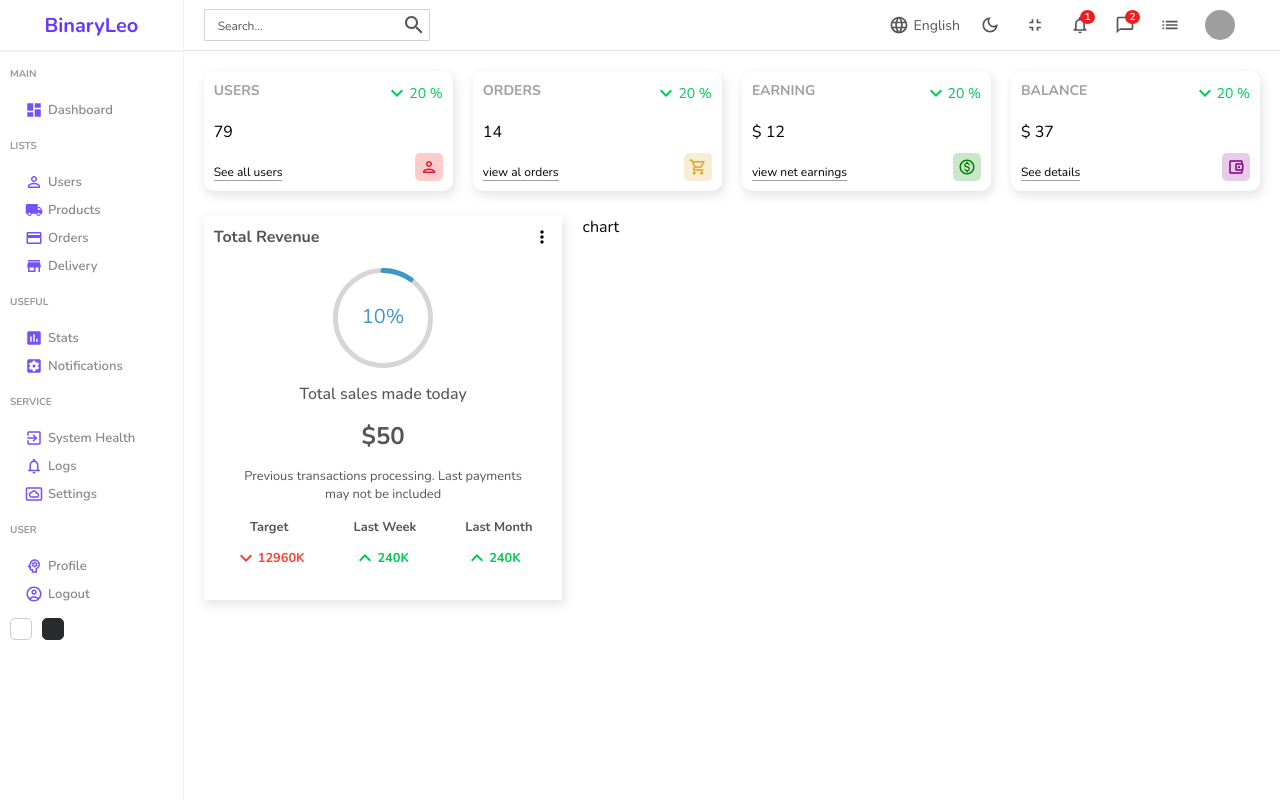
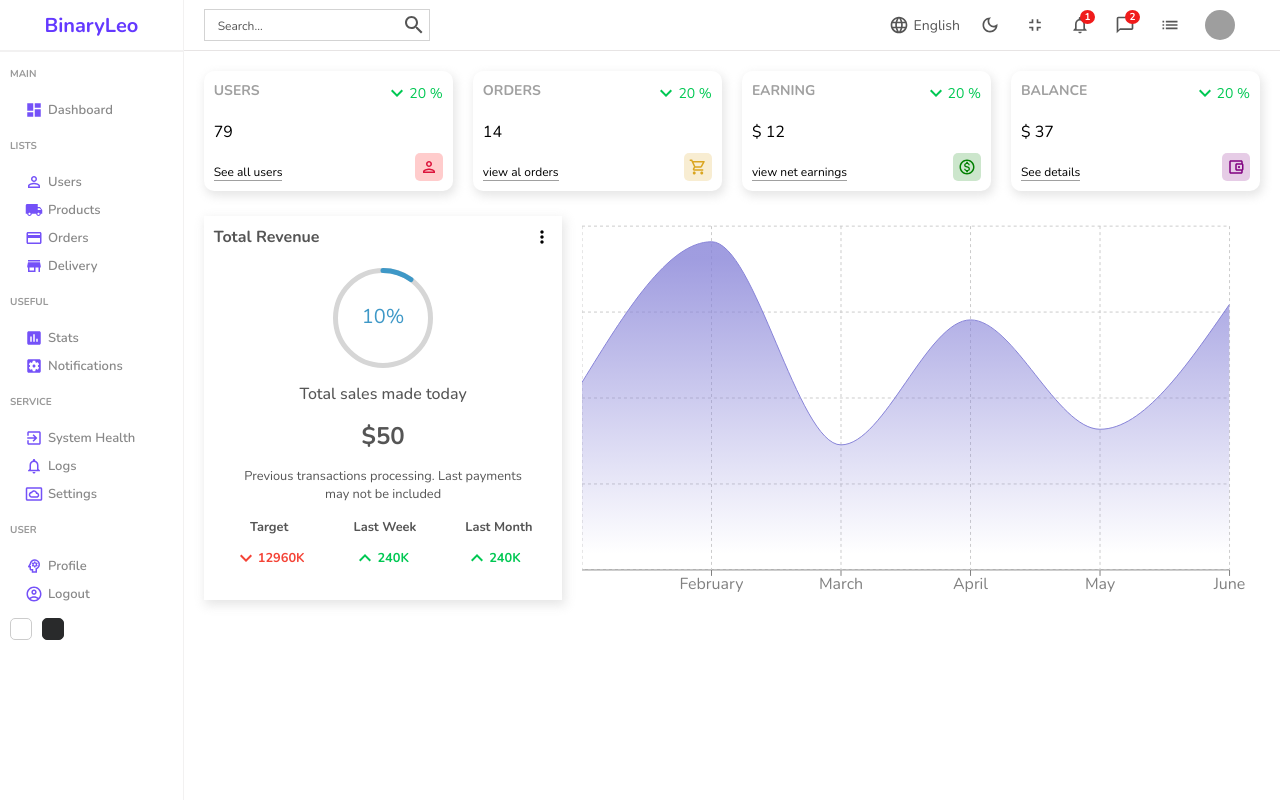
Before and after one commit to BinaryLeo/react_firebase_imageupload, a React (Create React App) app: page / in a window 1280 px wide. Built offline with nearby package versions, Linux system fonts and the light colour scheme; grey boxes are pictures that could not be loaded.

Commit message:
featured chart

```diff
--- a/package.json
+++ b/package.json
@@ -16,6 +16,7 @@
     "react-dom": "^18.0.0",
     "react-router-dom": "^6.2.2",
     "react-scripts": "5.0.0",
+    "recharts": "^2.1.9",
     "web-vitals": "^2.1.0"
   },
   "scripts": {
--- a/src/components/chart/Chart.jsx
+++ b/src/components/chart/Chart.jsx
@@ -1,11 +1,53 @@
-import React from 'react';
 import "./chart.scss";
-const Chart = () => {
+import {
+  AreaChart,
+  Area,
+  XAxis,
+  CartesianGrid,
+  Tooltip,
+  ResponsiveContainer,
+} from "recharts";
+
+const data = [
+  { name: "January", Total: 1200 },
+  { name: "February", Total: 2100 },
+  { name: "March", Total: 800 },
+  { name: "April", Total: 1600 },
+  { name: "May", Total: 900 },
+  { name: "June", Total: 1700 },
+];
+
+const Chart = ({ aspect, title }) => {
   return (
     <div className="chart">
-    chart
+      <div className="title">{title}</div>
+      <ResponsiveContainer width="100%" aspect={aspect}>
+        <AreaChart
+          width={730}
+          height={250}
+          data={data}
+          margin={{ top: 10, right: 30, left: 0, bottom: 0 }}
+        >
+          <defs>
+            <linearGradient id="total" x1="0" y1="0" x2="0" y2="1">
+              <stop offset="5%" stopColor="#8884d8" stopOpacity={0.8} />
+              <stop offset="95%" stopColor="#8884d8" stopOpacity={0} />
+            </linearGradient>
+          </defs>
+          <XAxis dataKey="name" stroke="gray" />
+          <CartesianGrid strokeDasharray="3 3" className="chartGrid" />
+          <Tooltip />
+          <Area
+            type="monotone"
+            dataKey="Total"
+            stroke="#8884d8"
+            fillOpacity={1}
+            fill="url(#total)"
+          />
+        </AreaChart>
+      </ResponsiveContainer>
     </div>
-  )
-}
+  );
+};
 
 export default Chart;
```
Also changed, not shown: 1 other file (tests, documents, lock files or other folders).
